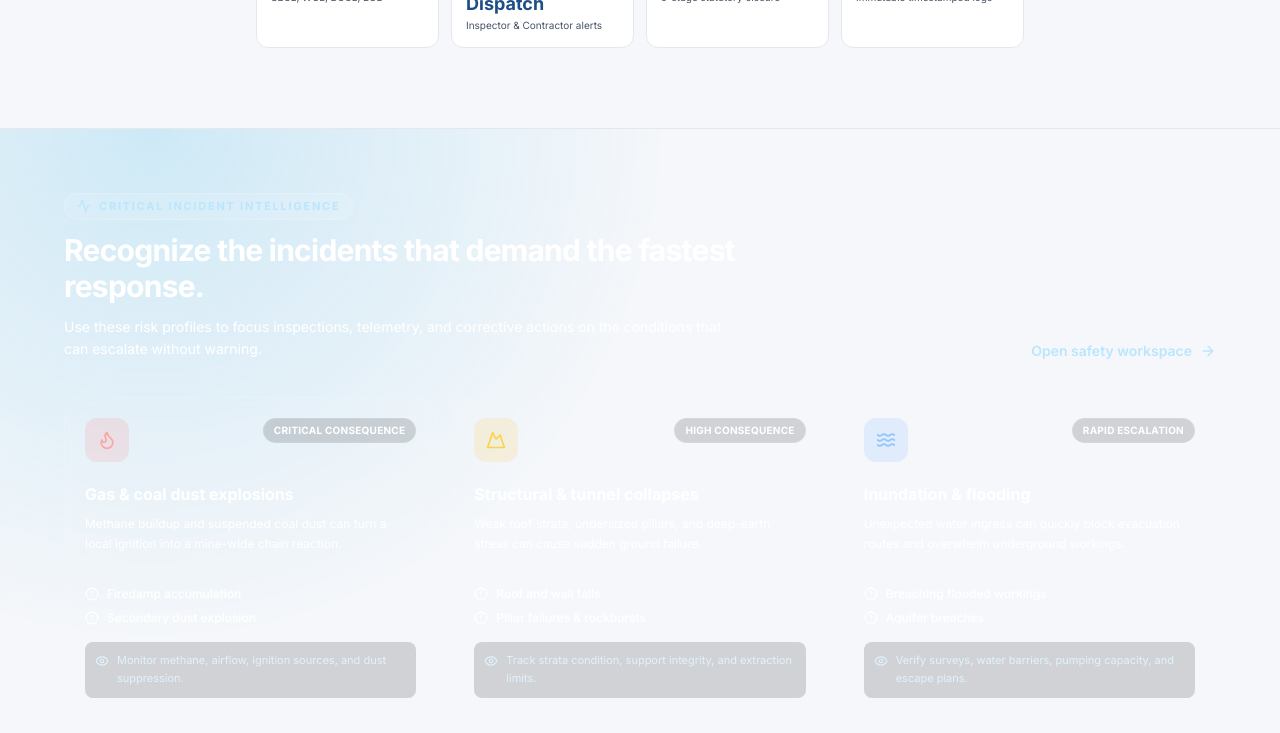
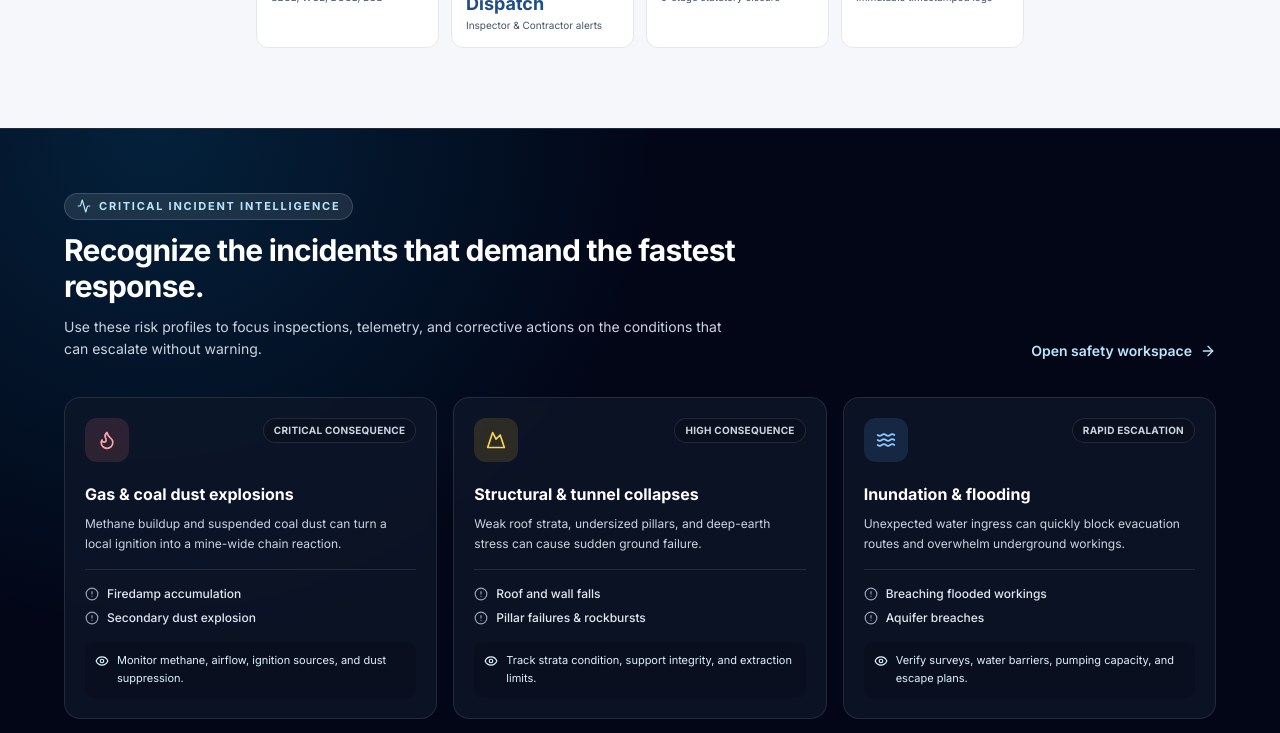
Before and after one commit to omrahatal14-sketch/MineRakshak-AI, a Next.js app in the folder frontend/: page / in a window 1280 px wide. Shown: the part 600-1333 px from the top of the page. Built offline with nearby package versions, Linux system fonts and the light colour scheme; no server answers.

Commit message:
fix(landing): fix dark slate background and high-contrast styling for critical incident intelligence cards

```diff
--- a/frontend/app/globals.css
+++ b/frontend/app/globals.css
@@ -145,12 +145,18 @@ tbody tr {
   box-shadow: 0 12px 24px rgba(16, 24, 40, 0.09);
 }
 
+#hazards {
+  background-color: #020617;
+  color: #ffffff;
+}
+
 .hazard-glow {
   background:
     radial-gradient(circle at 12% 0%, rgba(14, 165, 233, 0.17), transparent 32rem),
     radial-gradient(circle at 88% 110%, rgba(59, 130, 246, 0.12), transparent 30rem);
 }
 .hazard-card {
+  background-color: rgba(15, 23, 42, 0.75);
   position: relative;
   overflow: hidden;
   transition: transform 220ms ease, background-color 220ms ease, border-color 220ms ease, box-shadow 220ms ease;
--- a/frontend/app/page.jsx
+++ b/frontend/app/page.jsx
@@ -160,7 +160,7 @@ export default function LandingPage() {
       </section>
 
 
-      <section id="hazards" className="relative overflow-hidden border-y border-slate-200 bg-slate-950 px-4 py-16 text-white sm:px-6">
+      <section id="hazards" className="relative overflow-hidden border-y border-slate-800 bg-slate-950 px-4 py-16 text-white sm:px-6">
         <div className="hazard-glow absolute inset-0 pointer-events-none" />
         <div className="relative mx-auto max-w-6xl">
           <div className="mb-9 flex flex-col gap-4 md:flex-row md:items-end md:justify-between">
--- a/frontend/tailwind.config.js
+++ b/frontend/tailwind.config.js
@@ -11,7 +11,20 @@ module.exports = {
         surface: "#FFFFFF",
         border: "#E4E7EC",
         ink: "#101828",
-        slate: "#475467",
+        slate: {
+          DEFAULT: "#475467",
+          50: "#F8FAFC",
+          100: "#F1F5F9",
+          200: "#E2E8F0",
+          300: "#CBD5E1",
+          400: "#94A3B8",
+          500: "#64748B",
+          600: "#475569",
+          700: "#334155",
+          800: "#1E293B",
+          900: "#0F172A",
+          950: "#020617",
+        },
         primary: {
           DEFAULT: "#1D4E89",
           dark: "#163C69",
```
